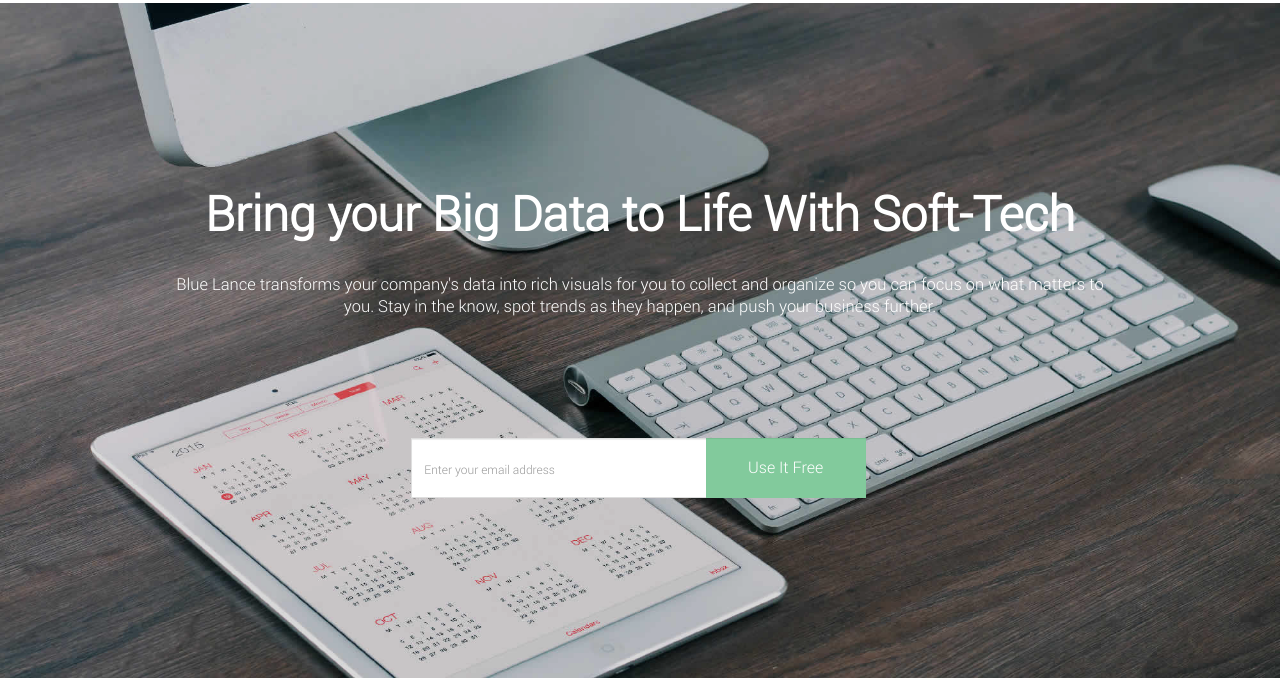
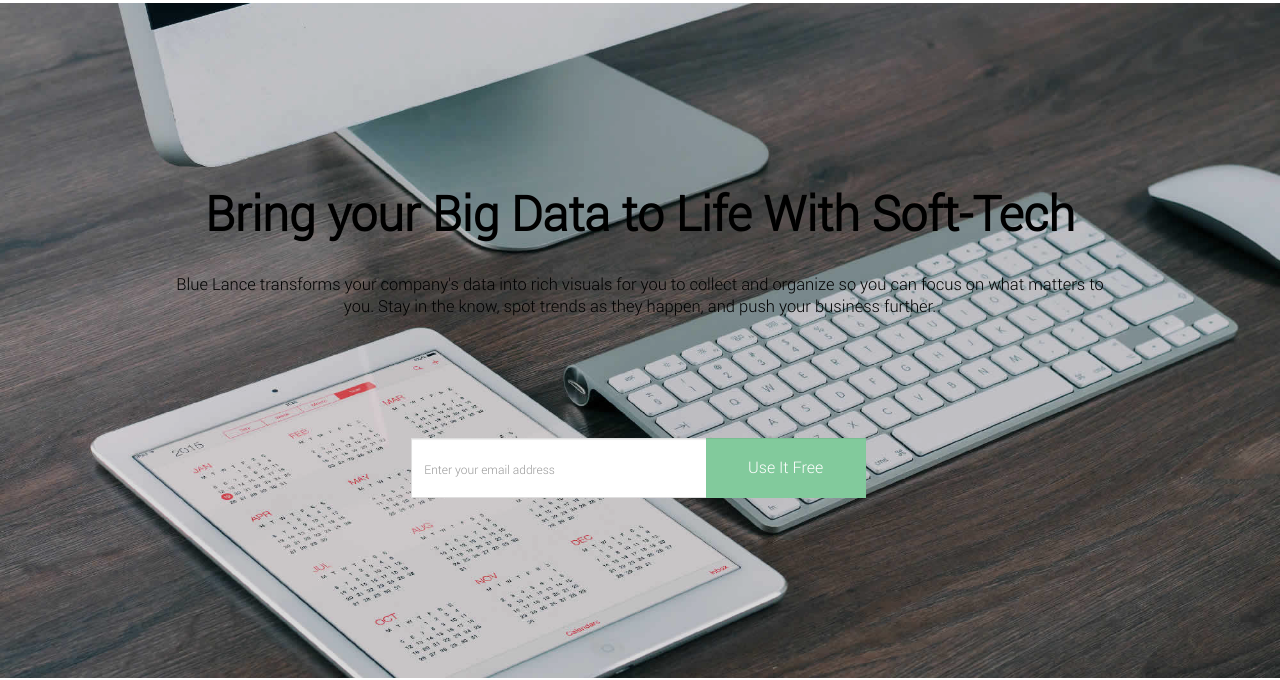
Before and after one commit to mohitkumawat23/Softtech-HTml-CSS-Website, a plain HTML site: page index.html in a window 1280 px wide. Shown: the part 128-808 px from the top of the page. Drawn offline with Linux system fonts and the light colour scheme; files whose address does not match are found by name.

Commit message:
Update style.css

```diff
--- a/style.css
+++ b/style.css
@@ -605,11 +605,11 @@ textarea::-ms-input-placeholder
     font-size:48px;
     font-weight:700;
     margin-bottom: 30px;
-    color: #fff;
+    color: black;
 }
 .home-content p{
     margin-bottom: 30px;
-    color: #fff;
+    color: light-coral;
 }
 .home-content .home-contact{
     margin-top: 90px;
```
